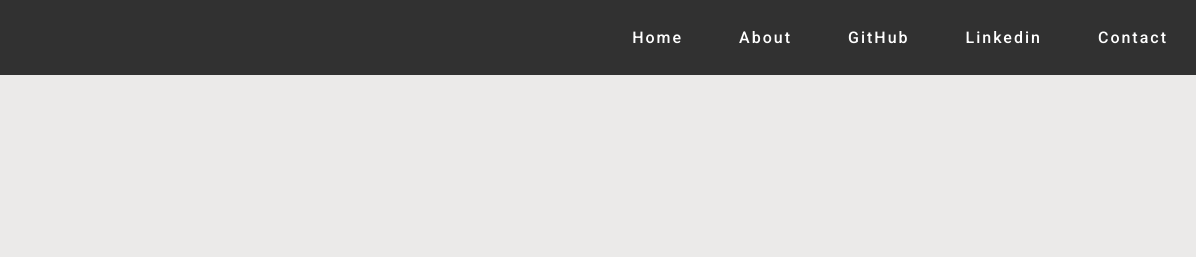
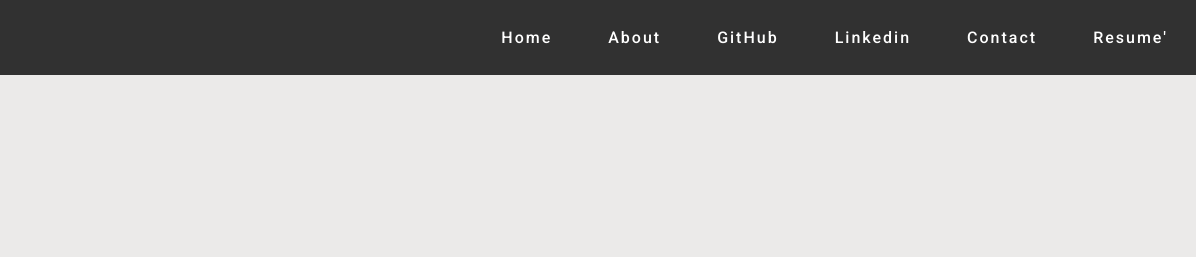
Before and after one commit to saltlifegoodlife/Porfolio, a website: page index.html in a window 1280 px wide. Shown: the top 257 px of the page, 84-1280 px from the left. Drawn offline with nearby package versions, Linux system fonts and the light colour scheme.

Commit message:
css issues, added resume

```diff
--- a/index.css
+++ b/index.css
@@ -75,11 +75,23 @@ body {
   text-decoration: none;
   color: white;
   padding: 28px;
+  background: linear-gradient(to left, #2e2e2e00 50%, #6e6e6e 50%) right;
+  background-size: 200%;
 }
 
 .nav-a:hover,
 .nav-a:focus {
-  background-color: var(--font-color-grey);
+  transition: 0.2s ease-out;
+  background-position: left;
+}
+#resume {
+  background: linear-gradient(to left, #2e2e2e00 50%, #00b5d4 50%) right;
+  background-size: 200%;
+}
+#resume:hover,
+#resume:focus {
+  transition: 0.2s ease-out;
+  background-position: left;
 }
 
 .main {
--- a/index.html
+++ b/index.html
@@ -59,6 +59,15 @@
               >
             </li>
             <li><a class="nav-a" href="#contact-section">Contact</a></li>
+            <li>
+              <a
+                class="nav-a"
+                id="resume"
+                href="./images/RossBeckhamResume.pdf"
+                target="_blank"
+                >Resume'</a
+              >
+            </li>
           </ul>
         </div>
       </nav>
@@ -193,10 +202,10 @@
             It has been a steep learning curve but has also been an exciting and
             fulfilling experience. I am currently learning full stack web
             development using Javascript, React, and Nodejs to broaden my
-            knowledge at TrueCoders. With these skills I will create
-            modern, responsive, quality websites and other applications. I would
-            love the opportunity to have a conversation about my passion in the tech world with
-            you!<span class="quote">"</span>
+            knowledge at TrueCoders. With these skills I will create modern,
+            responsive, quality websites and other applications. I would love
+            the opportunity to have a conversation about my passion in the tech
+            world with you!<span class="quote">"</span>
           </p>
         </div>
       </div>
@@ -232,13 +241,14 @@
           />
 
           <p>
-              <u>David Fox: Director, Solutions/Consulting Integration Architect</u><br />
+            <u
+              >David Fox: Director, Solutions/Consulting Integration
+              Architect</u
+            ><br />
             <span class="quote">"</span>
-              Ross is a go-getter. From his first [remote] day on the job, he
-              was willing to learn new things and get into technology and
-              systems he hadn't been exposed to previously.<span class="quote"
-                >"</span
-              >
+            Ross is a go-getter. From his first [remote] day on the job, he was
+            willing to learn new things and get into technology and systems he
+            hadn't been exposed to previously.<span class="quote">"</span>
             <br />
             <br />
             <span class="quote">"</span>In the time that I managed Ross, his
@@ -248,7 +258,6 @@
               >"</span
             >
           </p>
-          </div>
         </div>
       </div>
       <div id="contact-section" class="contact-us">
@@ -315,7 +324,7 @@
           </div>
         </div>
       </div>
-      <div class="footer"><p>&copy 2023 created by: Ross Beckham </p></div>
+      <div class="footer"><p>&copy 2023 created by: Ross Beckham</p></div>
     </div>
   </body>
 </html>
```
Also changed, not shown: 1 other file. Lines whose indentation alone changed are shown as unchanged.
